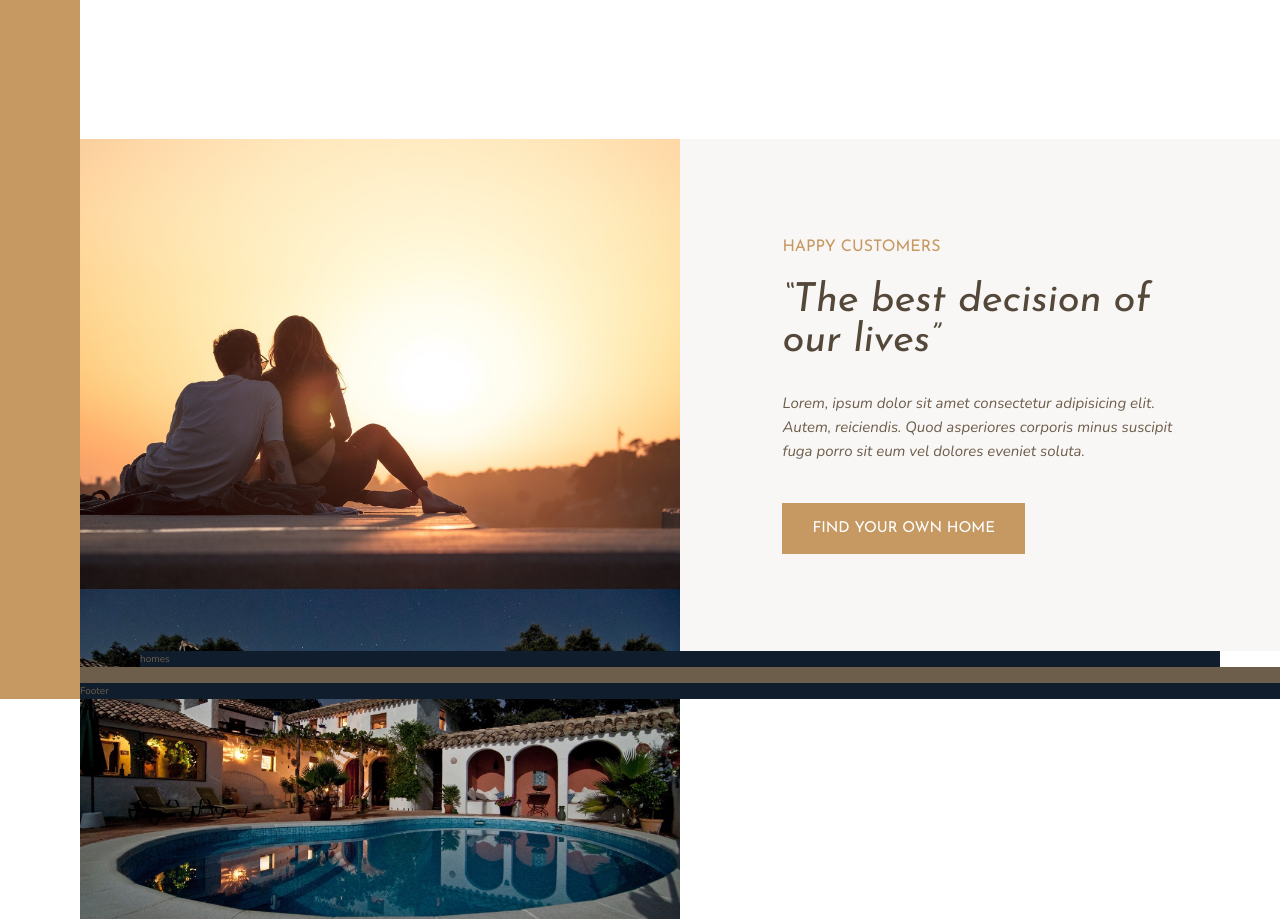
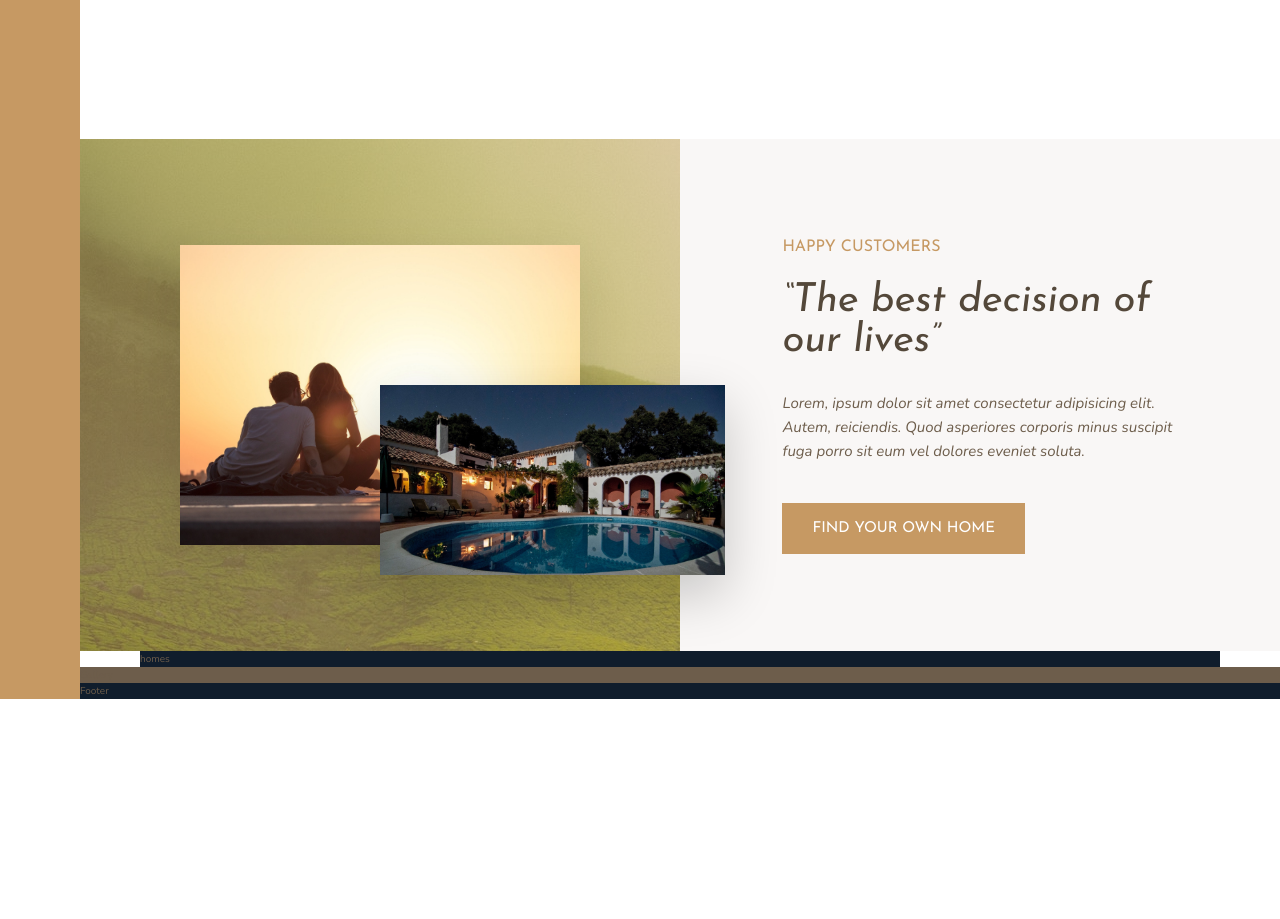
Before and after one commit to james-randolph-50/Nexter, a website: page index.html in a window 1280 px wide. Shown: the part 1360-2279 px from the top of the page. After the commit the page ends 2059 px from the top, so only its background shows below. Drawn offline with nearby package versions, Linux system fonts and the light colour scheme.

Commit message:
image styling and placement added

```diff
--- a/sass/_story.scss
+++ b/sass/_story.scss
@@ -2,17 +2,29 @@
     &__pictures {
         background-color: $color-primary;
         grid-column: full-start / col-end 4;
+        background-image: linear-gradient(rgba($color-primary,.5),
+            rgba($color-primary,.5)),
+            url(../img/back.jpg);
 
         display: grid;
+        grid-template-rows: repeat(6, 1fr);
+        grid-template-columns: repeat(6, 1fr);
+        align-items: center;
     }
 
     &__img--1 {
         width: 100%;
-
+        grid-row: 2 / 6;
+        grid-column: 2 / 6;
+        box-shadow: 0 2rem 5rem rgba(#000, .1);
     }
 
     &__img--2 {
-        width: 100%;
+        width: 115%;
+        grid-row: 4 / 6;
+        grid-column: 4 / 7;
+        z-index: 10;
+        box-shadow: 0 2rem 5rem rgba(#000, .2);
     }
 
     &__content {
```
Also changed, not shown: css/style.css.
